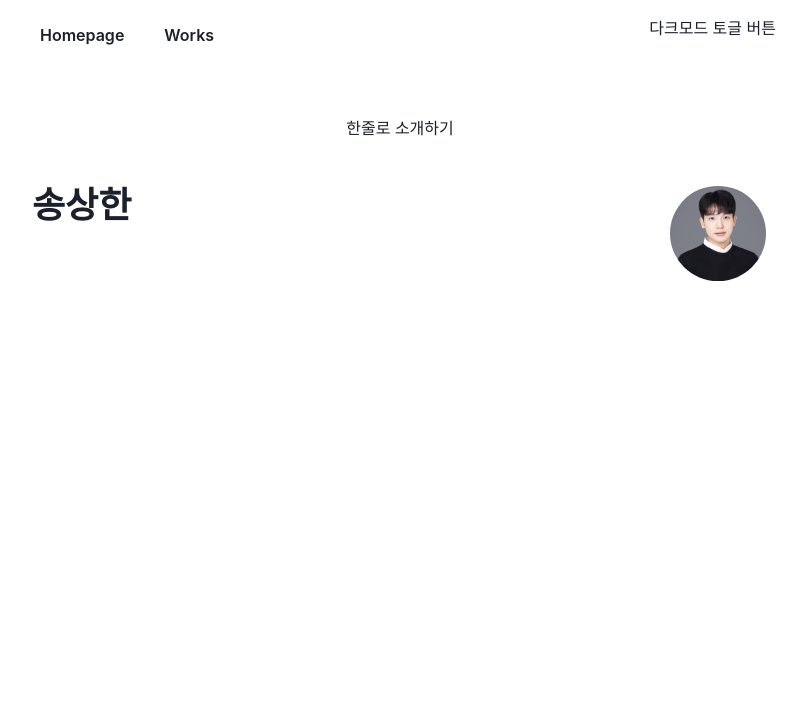
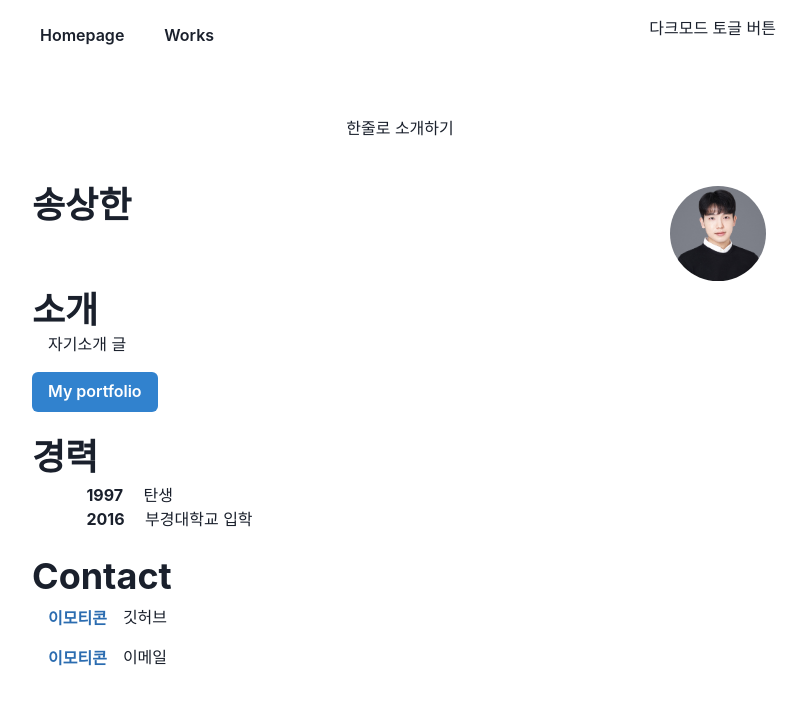
Before and after one commit to siiiido/myhomepage, a React (Create React App) app: page / in a window 1280 px wide. Shown: the top 704 px of the page, without its empty margins (240-1045 px from the left). Built offline with nearby package versions, Linux system fonts and the light colour scheme.

Commit message:
Design: Main

```diff
--- a/src/screens/Main.tsx
+++ b/src/screens/Main.tsx
@@ -2,6 +2,8 @@ import React from 'react';
 import { Box, Button, Container, Heading, Image, List, ListItem, Link } from '@chakra-ui/react';
 import { Navbar } from './Navbar';
 import { NavLink } from 'react-router-dom';
+import Section from '../components/Section';
+import styled from "@emotion/styled";
 
 
 const Main = () => {
@@ -42,12 +44,72 @@ const Main = () => {
 					</Box>
 				</Box>
 
+				<Section delay={0.1}>
+					<Heading as='h3'>
+						소개
+					</Heading>
+					<Paragraph>
+						자기소개 글
+					</Paragraph>
 
+					<Box alignItems='center' my={4}>
+						<NavLink to='/works'>
+							<Button colorScheme="blue">My portfolio</Button>
+						</NavLink>
+					</Box>
+				</Section>
 
+				<Section delay={0.2}>
+					<Heading as="h3" pb={1}>경력</Heading>
+					<Box pl="3.4rem">
+						<Year>1997</Year> 탄생
+					</Box>
+					<Box pl="3.4rem">
+						<Year>2016</Year> 부경대학교 입학
+					</Box>
+				</Section>
 
+				<Section delay={0.3}>
+					<Heading as="h3">Contact</Heading>
+					<List>
+						<ListItem>
+							<Link href='https://github.com/siiiido' >
+								<Button
+									variant="ghost"
+									colorScheme="blue"
+								>
+									이모티콘
+								</Button>
+								깃허브
+							</Link>
+						</ListItem>
+						<ListItem>
+							<Link href='' >
+								<Button
+									variant="ghost"
+									colorScheme="blue"
+								>
+									이모티콘
+								</Button>
+								이메일
+							</Link>
+						</ListItem>
+					</List>
+				</Section>
 			</Container>
 		</Box>
 	)
 };
 
 export default Main;
+
+
+const Paragraph = styled.p`
+	text-align: justify;
+	text-indent: 1em;
+`;
+
+const Year = styled.span`
+	font-weight: bold;
+	margin-right: 1em;
+`;
```
